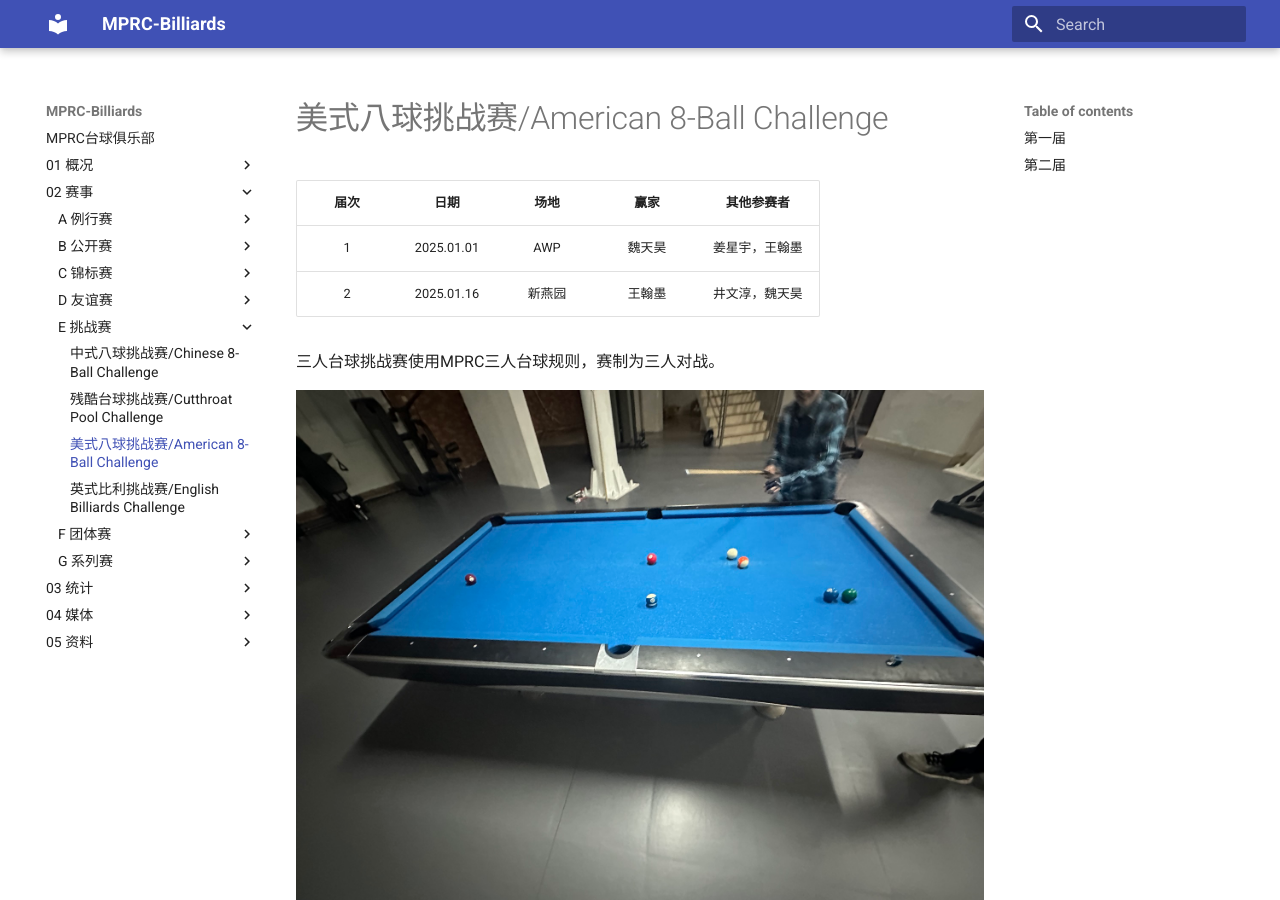
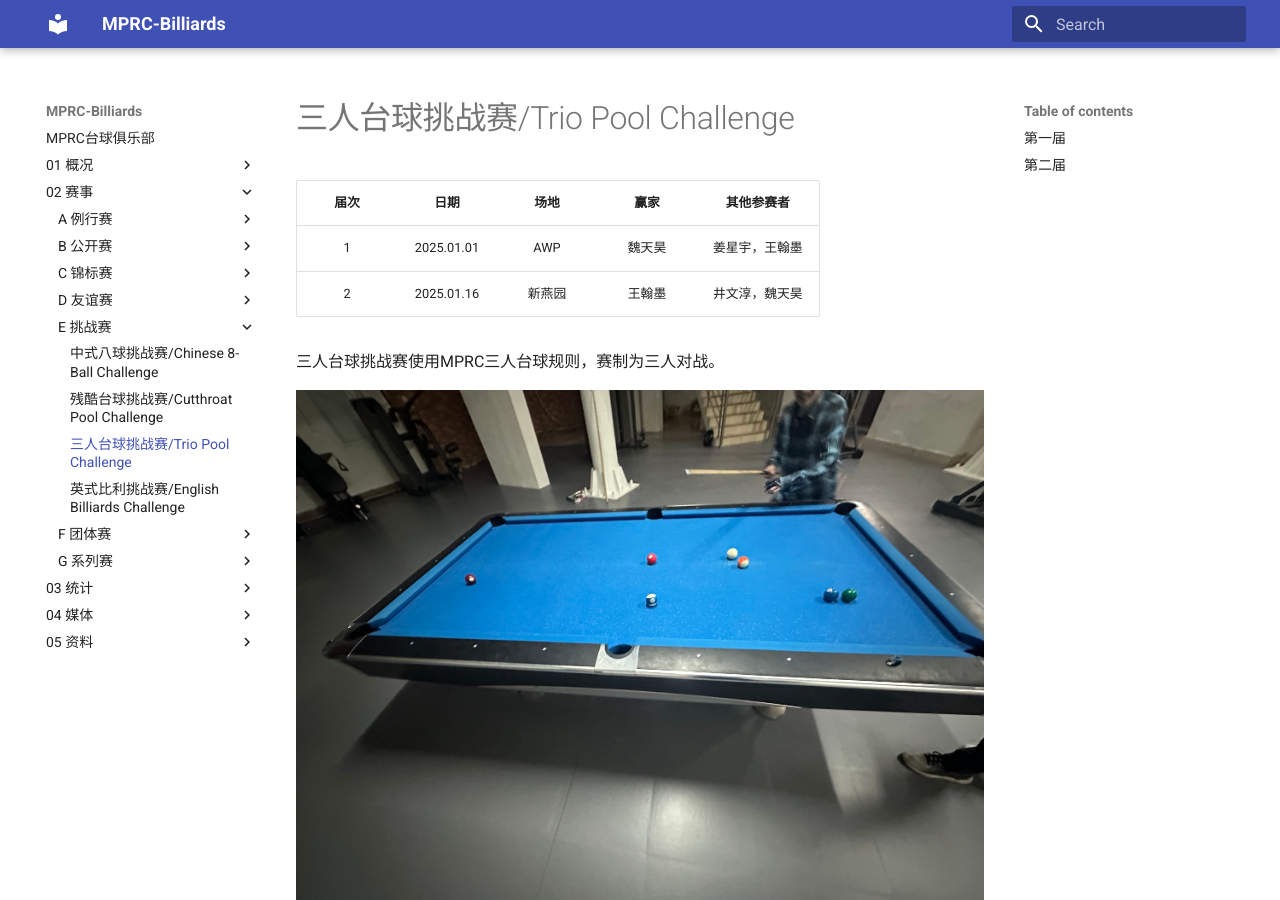
Before and after one commit to mprc-billiards/mprc-billiards.github.io, an MkDocs documentation site: the page built from docs/02-赛事/E-挑战赛/E03-三人台球挑战赛.md, in a window 1280 px wide and 900 px high. Built offline with MkDocs 1.6.1 and Material for MkDocs 9.7.7, drawn with Linux system fonts in a browser that asks for light colours.

Commit message:
fix typo

```diff
--- a/docs/02-赛事/E-挑战赛/E03-三人台球挑战赛.md
+++ b/docs/02-赛事/E-挑战赛/E03-三人台球挑战赛.md
@@ -1,4 +1,4 @@
-# 美式八球挑战赛/American 8-Ball Challenge
+# 三人台球挑战赛/Trio Pool Challenge
 
 | 届次 | 日期       | 场地    | 赢家   | 其他参赛者                 |
 | :--: | :--------: | :----: | :---: | :------------------------: |
```
Also changed, not shown: docs/README.md (+1 -1 lines).
